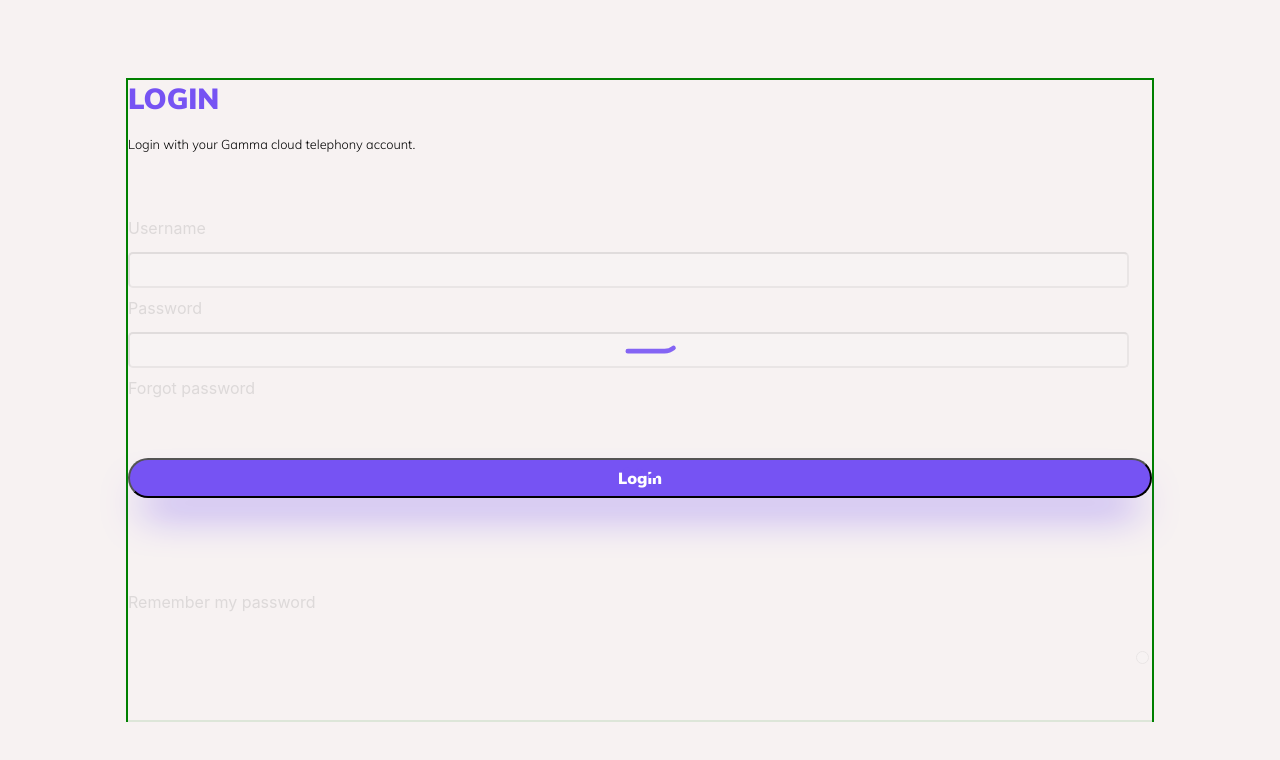
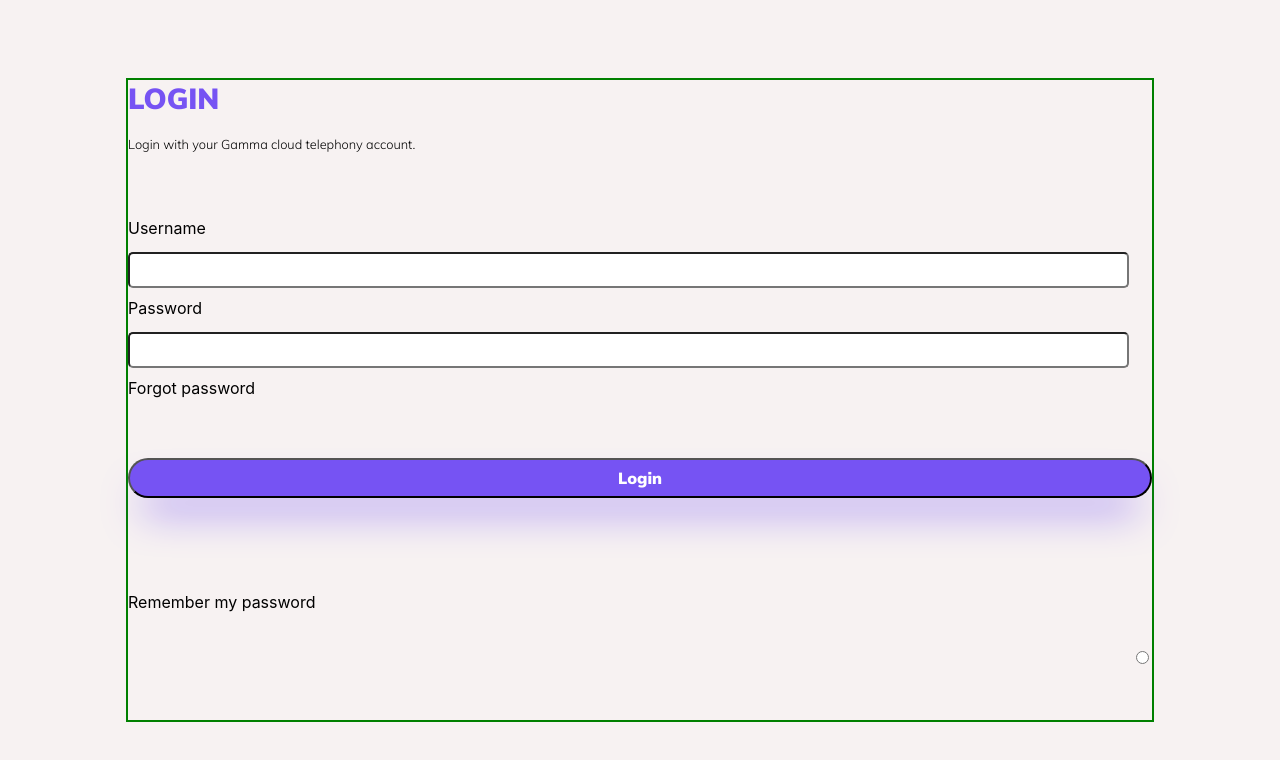
Before and after one commit to MBerry97/login-screen, a React (Create React App) app: page / in a window 1280 px wide. Shown: the top 760 px of the page. Built offline with nearby package versions, Linux system fonts and the light colour scheme.

Commit message:
overall layout and functionality of the login box complete

```diff
--- a/src/components/animations/animations.css
+++ b/src/components/animations/animations.css
@@ -1,12 +1,13 @@
-.animation__LoadingContainer,
-.animation__DotsContainer {
+.animation__LoadingContainer {
   position: absolute;
   grid-area: loginInput;
 }
 
 .animation__DotsContainer {
-  width: 50px;
-  height: 100px;
+  width: auto;
+  height: 22px;
+  grid-area: loginInput;
+  overflow: visible;
 }
 
 .animation__LoadingContainer {
@@ -15,7 +16,3 @@
   background-color: rgb(247, 242, 242);
   opacity: 90%;
 }
-
-#loadingAnimation {
-  opacity: 100%;
-}
--- a/src/components/animations/jumpingDotsAnim.jsx
+++ b/src/components/animations/jumpingDotsAnim.jsx
@@ -17,8 +17,8 @@ const JumpingDotsAnim = (props) => {
     <div className='animation__DotsContainer' id='dotsAnimation'>
    <Lottie
 	    options={defaultOptions}
-        height={20}
-        width={40}
+        height={13}
+        width={22}
       />
     </div>
   );
--- a/src/components/loginBox/loginButton/loginButton.css
+++ b/src/components/loginBox/loginButton/loginButton.css
@@ -7,6 +7,9 @@
 }
 
 .loginButton__container button {
+  display: flex;
+  flex-direction: row;
+  justify-content: center;
   border-radius: 30px;
   width: 100%;
   height: 2.5rem;
@@ -17,3 +20,16 @@
   color: white;
   box-shadow: 0px 25px 40px -14px rgb(118, 83, 243);
 }
+
+.loginButton__container span {
+  display: flex;
+  flex-direction: row;
+  justify-content: center;
+  width: 200px;
+  margin: auto 0;
+}
+
+.loginButton__container button:focus {
+  background-color: rgb(247, 242, 242);
+  color: rgb(118, 83, 243);
+}
--- a/src/components/loginBox/loginButton/loginButton.jsx
+++ b/src/components/loginBox/loginButton/loginButton.jsx
@@ -8,10 +8,12 @@ const LoginButton = (props) => {
 
   return (
        <div className='loginButton__container'>
-      <button type='submit'>{props.buttonText}</button>
-      {/* {loading &&  */}
+      <button type='submit' id='loginButton'><span>{props.buttonText}
+      {loading &&
       <JumpingDotsAnim />
-      {/* // } */}
+      }
+      </span>
+      </button>
       </div>
   );
 }
--- a/src/components/loginBox/loginInputForm/loginInputForm.jsx
+++ b/src/components/loginBox/loginInputForm/loginInputForm.jsx
@@ -7,23 +7,13 @@ const LoginInputForm = (props) => {
 
   const loading = props.loading
 
-   const visibleAnimation = () => {
-    // document.getElementById('loadingAnimation').style.visibility = 'visible'
-    // document.getElementById('dotsAnimation').style.visibility = 'visible'
-    setTimeout(notVisibleAnimation, 3000)
-  }
-  const notVisibleAnimation = () => {
-    // document.getElementById('loadingAnimation').style.visibility = 'hidden'
-    // document.getElementById('dotsAnimation').style.visibility = 'hidden'
-  }
-
-
   const sendDispatch = () => {
       props.onLoginDispatch()
   }
 
   const displayAnimations = () => {
     props.displayAnimations()
+
   }
 
 const onLogin = (event) => {
@@ -35,9 +25,9 @@ const onLogin = (event) => {
 
   return (
     <div className='inputForm__container'>
-      {/* {loading &&  */}
+      {loading &&
       <LoadingAnim />
-      {/* // } */}
+      }
       <form onSubmit={onLogin}>
         <label htmlFor="username">Username</label> <br></br>
         <input type="text" name='username' id='inputBox'></input> <br></br>
```
Also changed, not shown: 1 other file (tests, documents, lock files or other folders).
